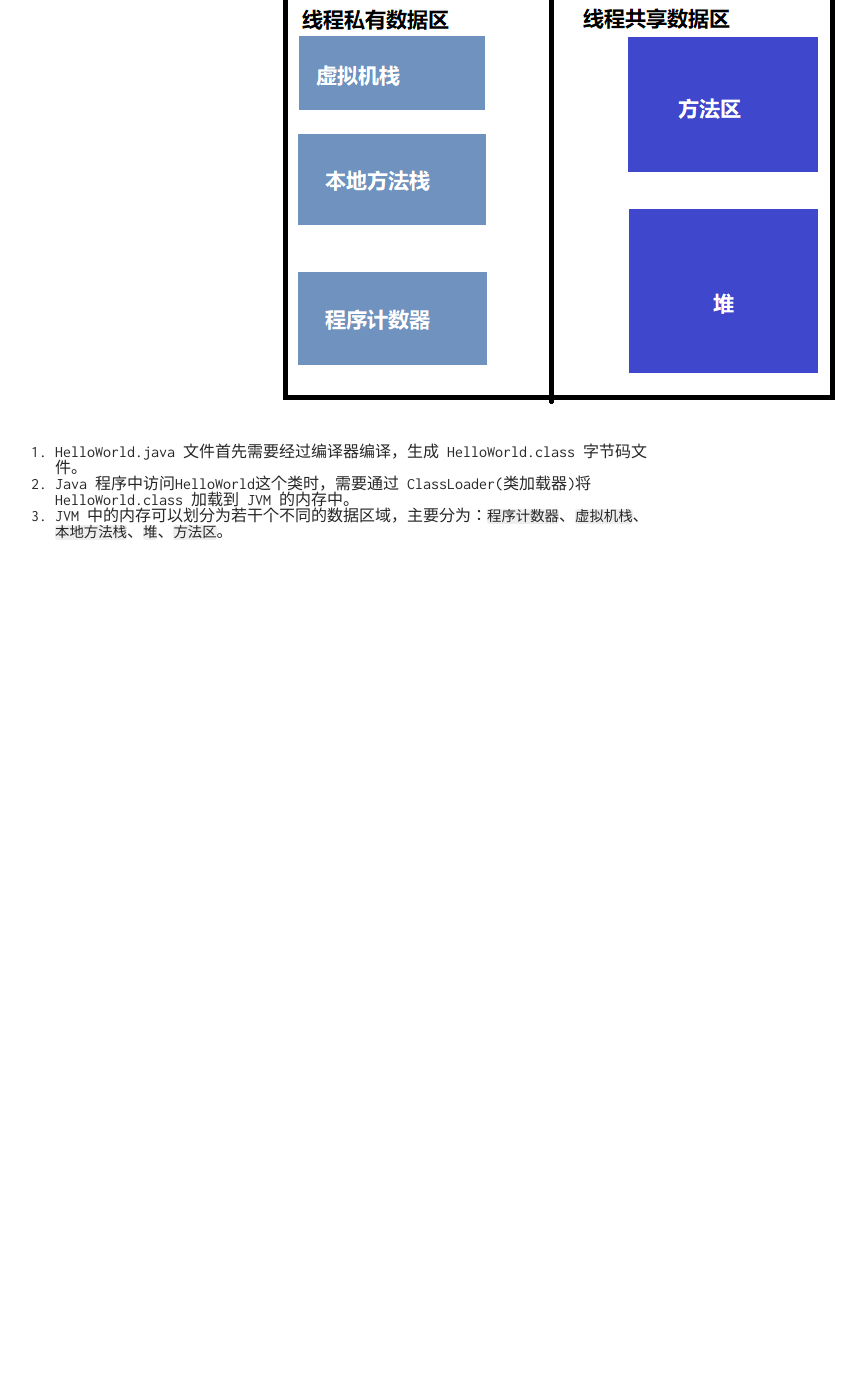
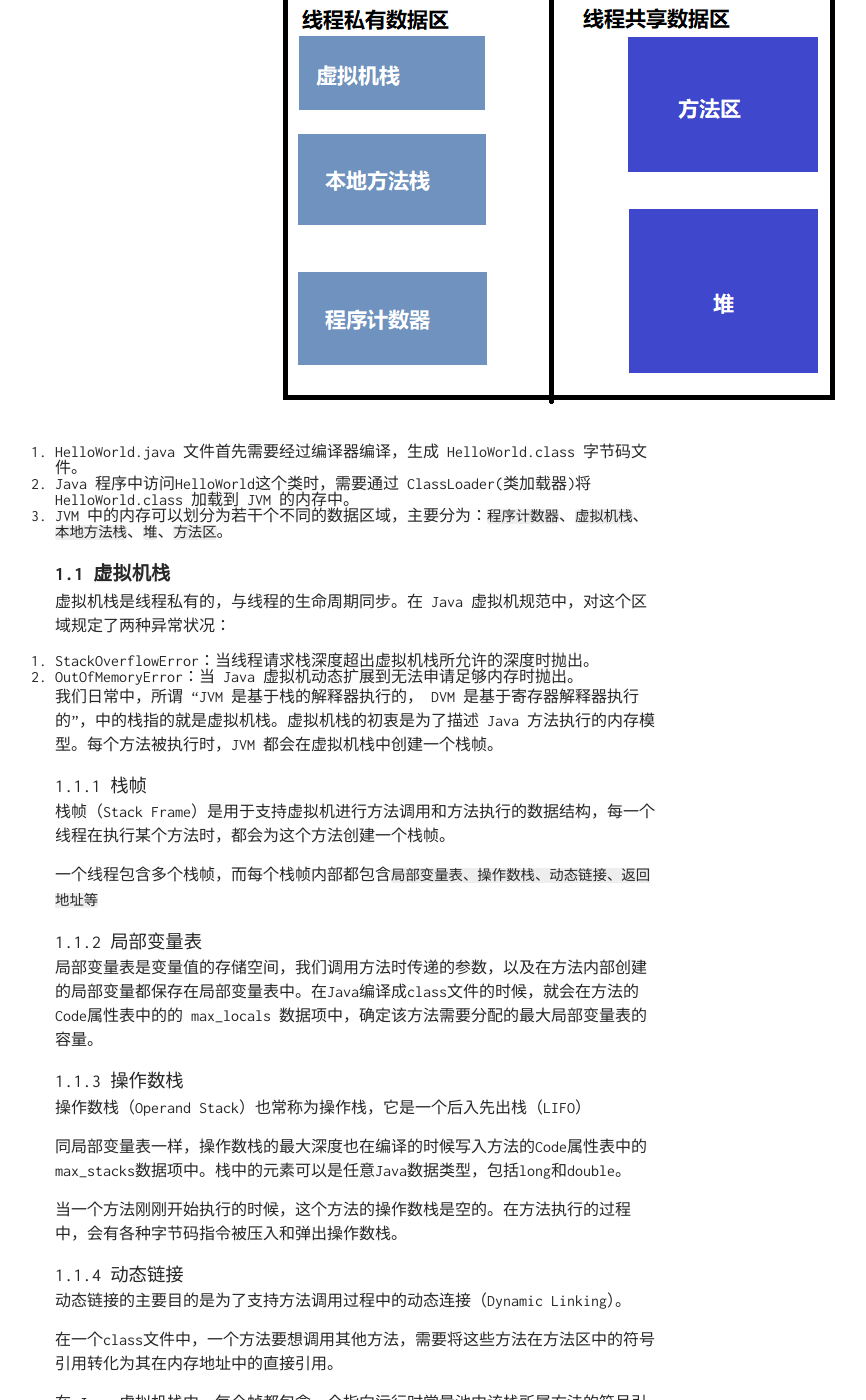
Before and after one commit to TobiahShaw/TobiahShaw.github.io, a Jekyll site: the page built from _posts/2020-04-18-Memery-in-Java.md, in a window 1280 px wide and 1400 px high, scrolled down 874 px. Shown: the whole window, without its empty margins (285-1151 px from the left). Built offline with Jekyll 4.4.1, drawn with Linux system fonts in a browser that asks for light colours; our own code applies the rules of GitHub Pages for plain Markdown files; before the commit the page ends 1504 px from its top, so only the background shows below that; some of the changed text lies outside the part shown.

Commit message:
update some content;

```diff
--- a/_posts/2020-04-18-Memery-in-Java.md
+++ b/_posts/2020-04-18-Memery-in-Java.md
@@ -21,3 +21,49 @@ class HelloWorld {
 1. HelloWorld.java 文件首先需要经过编译器编译，生成 HelloWorld.class 字节码文件。
 2. Java 程序中访问HelloWorld这个类时，需要通过 ClassLoader(类加载器)将HelloWorld.class 加载到 JVM 的内存中。
 3. JVM 中的内存可以划分为若干个不同的数据区域，主要分为：`程序计数器`、`虚拟机栈`、`本地方法栈`、`堆`、`方法区`。
+
+## 1.1 虚拟机栈
+
+虚拟机栈是线程私有的，与线程的生命周期同步。在 Java 虚拟机规范中，对这个区域规定了两种异常状况：
+
+1. StackOverflowError：当线程请求栈深度超出虚拟机栈所允许的深度时抛出。
+2. OutOfMemoryError：当 Java 虚拟机动态扩展到无法申请足够内存时抛出。
+
+我们日常中，所谓 “JVM 是基于栈的解释器执行的， DVM 是基于寄存器解释器执行的”，中的栈指的就是虚拟机栈。虚拟机栈的初衷是为了描述 Java 方法执行的内存模型。每个方法被执行时，JVM 都会在虚拟机栈中创建一个栈帧。
+
+### 1.1.1 栈帧
+
+栈帧（Stack Frame）是用于支持虚拟机进行方法调用和方法执行的数据结构，每一个线程在执行某个方法时，都会为这个方法创建一个栈帧。
+
+一个线程包含多个栈帧，而每个栈帧内部都包含`局部变量表、操作数栈、动态链接、返回地址等`
+
+### 1.1.2 局部变量表
+
+局部变量表是变量值的存储空间，我们调用方法时传递的参数，以及在方法内部创建的局部变量都保存在局部变量表中。在Java编译成class文件的时候，就会在方法的Code属性表中的的 max_locals 数据项中，确定该方法需要分配的最大局部变量表的容量。
+
+### 1.1.3 操作数栈
+
+操作数栈（Operand Stack）也常称为操作栈，它是一个后入先出栈（LIFO）
+
+同局部变量表一样，操作数栈的最大深度也在编译的时候写入方法的Code属性表中的max_stacks数据项中。栈中的元素可以是任意Java数据类型，包括long和double。
+
+当一个方法刚刚开始执行的时候，这个方法的操作数栈是空的。在方法执行的过程中，会有各种字节码指令被压入和弹出操作数栈。
+
+### 1.1.4 动态链接
+
+动态链接的主要目的是为了支持方法调用过程中的动态连接（Dynamic Linking）。
+
+在一个class文件中，一个方法要想调用其他方法，需要将这些方法在方法区中的符号引用转化为其在内存地址中的直接引用。
+
+在 Java 虚拟机栈中，每个帧都包含一个指向运行时常量池中该栈所属方法的符号引用，持有这个引用的目的就是为了支持方法调用过程中的动态链接。
+
+### 1.1.5 返回地址
+
+当一个方法开始执行后，只有两种方式可以退出这个方法：
+
+1. 正常退出
+2. 异常退出
+
+无论当前方法采用何种方式退出，方法退出后都需要返回方法被调用的位置，程序才能继续执行。而虚拟机栈中的返回地址就是用来帮助当前方法恢复它的上层执行状态。
+
+一般来说，方法正常退出时，调用者的 PC 计数值可以作为返回地址，栈帧中可能保存此计数值。而方法异常退出时，返回地址是通过异常处理器表确定的，栈帧中一般不会保存此部分信息。
```
